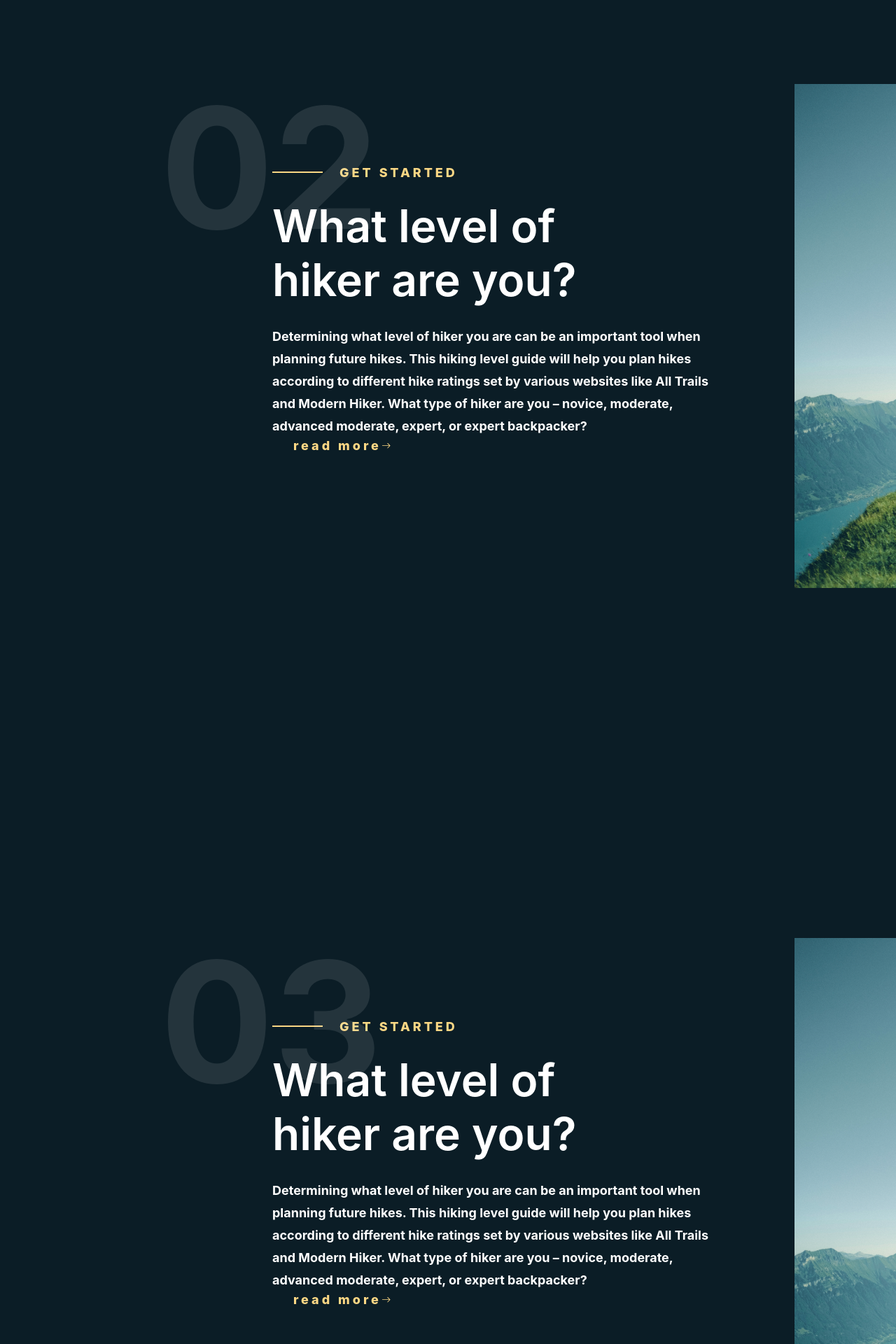
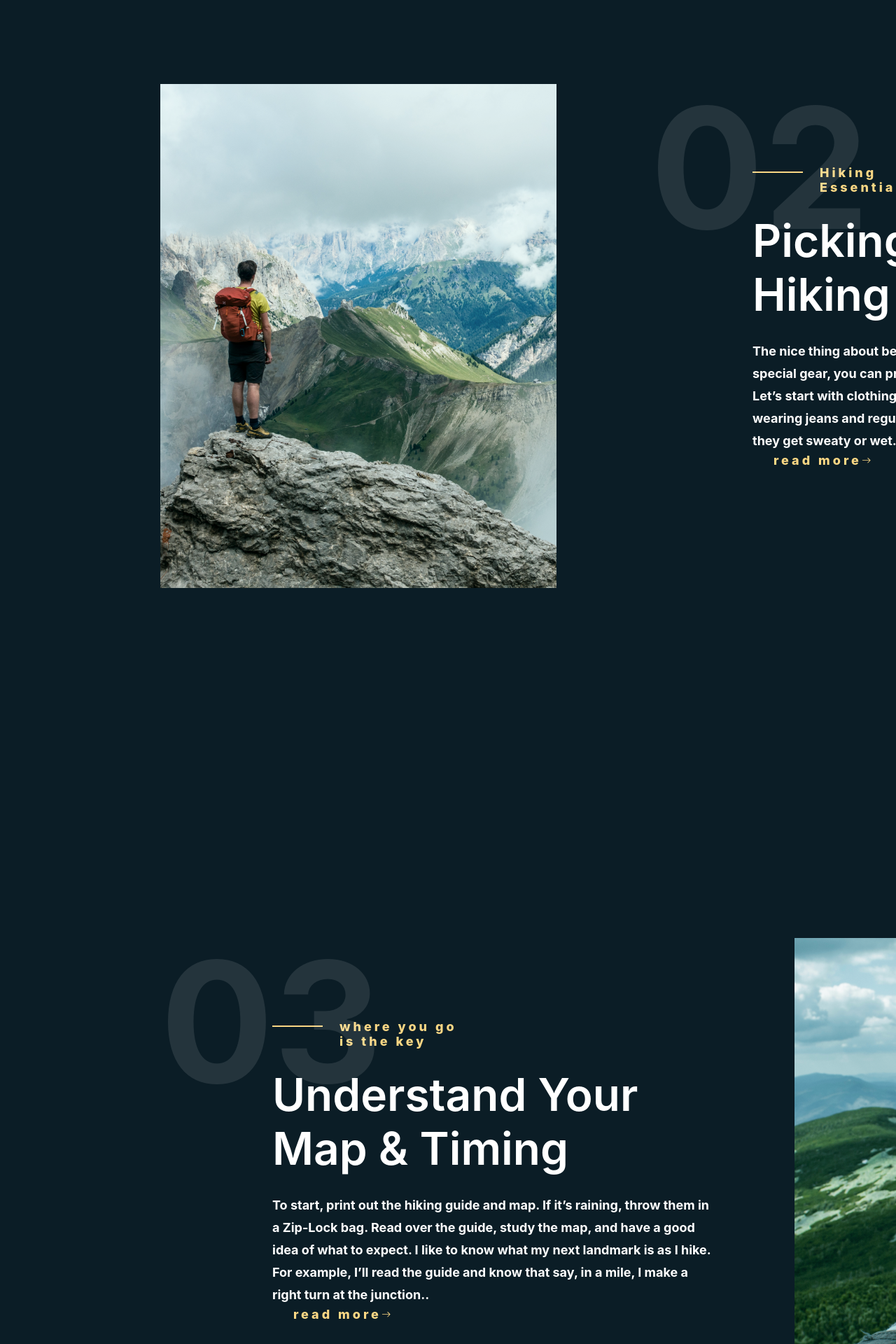
Before and after one commit to Enital/MNTN, a React (Create React App) app: page / in a window 1280 px wide. Shown: the part 3300-5220 px from the top of the page at 70% size. Built offline with nearby package versions, Linux system fonts and the light colour scheme.

Commit message:
add content and styles

```diff
--- a/src/components/Content/Content.jsx
+++ b/src/components/Content/Content.jsx
@@ -1,5 +1,7 @@
 import lineBlock from "../../images/line_block.png";
 import img01 from "../../images/01.png";
+import img02 from "../../images/02.png";
+import img03 from "../../images/03.png";
 import { BsArrowRight } from "react-icons/bs";
 
 import css from "./content.module.css";
@@ -31,7 +33,6 @@ function Content() {
                   <span className={css.yellowTitle}>read more</span>
                   <BsArrowRight color="#FBD784" />
                 </button>
-                {/* <div className={css.imgBlock}></div> */}
               </li>
             </ul>
 
@@ -41,31 +42,30 @@ function Content() {
 
         <div className={css.contentBlock}>
           <div className={css.list}>
-            <h3 className={css.opacityTitle}>02</h3>
+            <img src={img02} alt="02" className={css.imgRev} />
+            <h3 className={css.opacityTitleReverse}>02</h3>
             <ul>
-              <li className={css.upperTitle}>
+              <li className={css.upperTitleReverse}>
                 <img src={lineBlock} alt="line" className={css.lineBlock} />
-                <p className={css.yellowTitle}>GET STARTED</p>
+                <p className={css.yellowTitle}>Hiking Essentials</p>
               </li>
-              <li className={css.bottomBlock}>
-                <h4 className={css.blockTitle}>What level of hiker are you?</h4>
+              <li className={css.bottomBlockReverse}>
+                <h4 className={css.blockTitle}>
+                  Picking the right Hiking Gear!
+                </h4>
                 <p className={css.blockText}>
-                  Determining what level of hiker you are can be an important
-                  tool when planning future hikes. This hiking level guide will
-                  help you plan hikes according to different hike ratings set by
-                  various websites like All Trails and Modern Hiker. What type
-                  of hiker are you – novice, moderate, advanced moderate,
-                  expert, or expert backpacker?
+                  The nice thing about beginning hiking is that you don’t really
+                  need any special gear, you can probably get away with things
+                  you already have. Let’s start with clothing. A typical mistake
+                  hiking beginners make is wearing jeans and regular clothes,
+                  which will get heavy and chafe wif they get sweaty or wet.
                 </p>
                 <button className={css.contentButton}>
                   <span className={css.yellowTitle}>read more</span>
                   <BsArrowRight color="#FBD784" />
                 </button>
-                {/* <div className={css.imgBlock}></div> */}
               </li>
             </ul>
-
-            <img src={img01} alt="01" className={css.img} />
           </div>
         </div>
 
@@ -75,27 +75,26 @@ function Content() {
             <ul>
               <li className={css.upperTitle}>
                 <img src={lineBlock} alt="line" className={css.lineBlock} />
-                <p className={css.yellowTitle}>GET STARTED</p>
+                <p className={css.yellowTitle}>where you go is the key</p>
               </li>
               <li className={css.bottomBlock}>
-                <h4 className={css.blockTitle}>What level of hiker are you?</h4>
+                <h4 className={css.blockTitle}>Understand Your Map & Timing</h4>
                 <p className={css.blockText}>
-                  Determining what level of hiker you are can be an important
-                  tool when planning future hikes. This hiking level guide will
-                  help you plan hikes according to different hike ratings set by
-                  various websites like All Trails and Modern Hiker. What type
-                  of hiker are you – novice, moderate, advanced moderate,
-                  expert, or expert backpacker?
+                  To start, print out the hiking guide and map. If it’s raining,
+                  throw them in a Zip-Lock bag. Read over the guide, study the
+                  map, and have a good idea of what to expect. I like to know
+                  what my next landmark is as I hike. For example, I’ll read the
+                  guide and know that say, in a mile, I make a right turn at the
+                  junction..
                 </p>
                 <button className={css.contentButton}>
                   <span className={css.yellowTitle}>read more</span>
                   <BsArrowRight color="#FBD784" />
                 </button>
-                {/* <div className={css.imgBlock}></div> */}
               </li>
             </ul>
 
-            <img src={img01} alt="01" className={css.img} />
+            <img src={img03} alt="03" className={css.img} />
           </div>
         </div>
       </div>
--- a/src/components/Content/content.module.css
+++ b/src/components/Content/content.module.css
@@ -14,6 +14,7 @@
   position: relative;
   top: 2700px;
   z-index: 2;
+  /* padding-bottom: 200px; */
 }
 
 .contentBlockOne {
@@ -122,3 +123,29 @@
   border: none;
   background-color: transparent;
 }
+
+.contentBlockTwo {
+  position: relative;
+  margin-left: 229px;
+}
+
+.opacityTitleReverse {
+  font-size: 240px;
+  color: #fff;
+  font-style: normal;
+  font-weight: 700;
+  line-height: 240px;
+  opacity: 0.1;
+  position: absolute;
+  left: 700px;
+}
+
+.upperTitleReverse {
+  display: flex;
+  flex-direction: row;
+  margin-left: 120px;
+}
+
+.bottomBlockReverse {
+  margin-left: 280px;
+}
```
